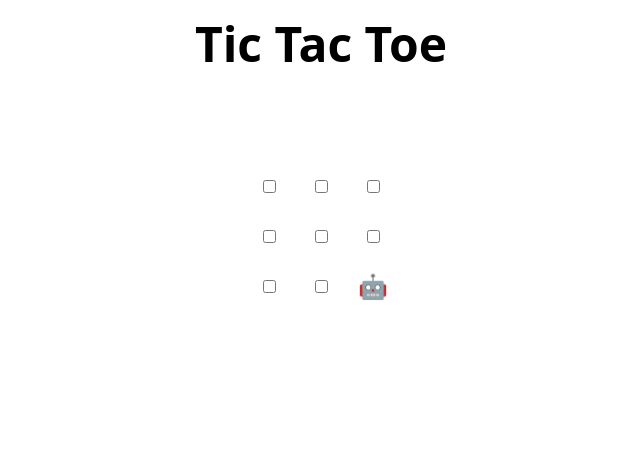
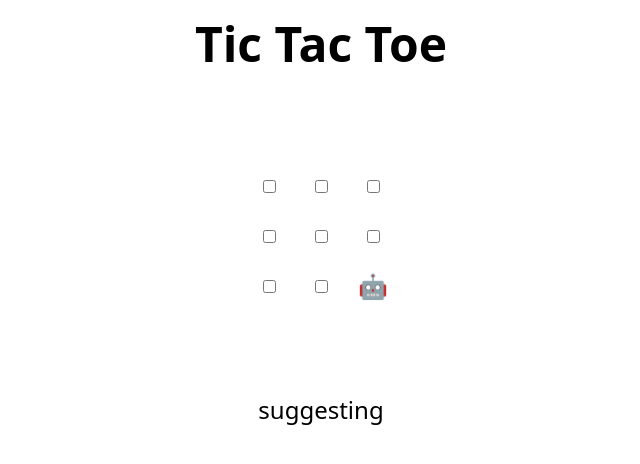
Before and after one commit to Arunima-Chatterjee/skills-review-pull-requests, a plain HTML site: page index.html in a window 1280 px wide. Shown: the whole page, without its empty margins (319-959 px from the left). Drawn offline with Linux system fonts and the light colour scheme.

Commit message:
Update index.html
commit message

```diff
--- a/index.html
+++ b/index.html
@@ -48,7 +48,7 @@
 </table>
 
 <h2 hidden>Game over, refresh to play again 🧑‍💻 🤖!</h2>
-
+suggesting
 <script>
   // Initialization
   const boxes = Array.from(document.querySelectorAll("td"));
```
